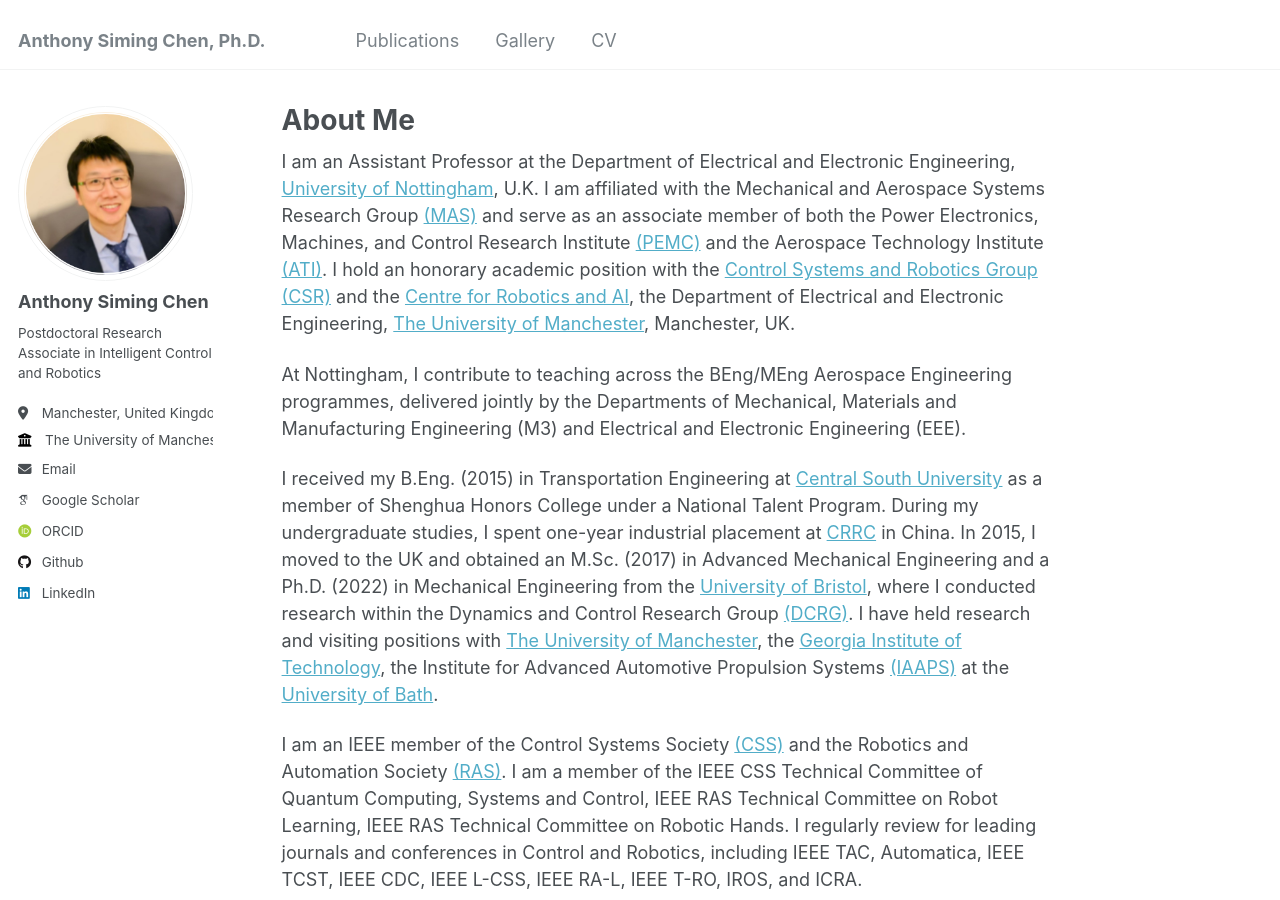
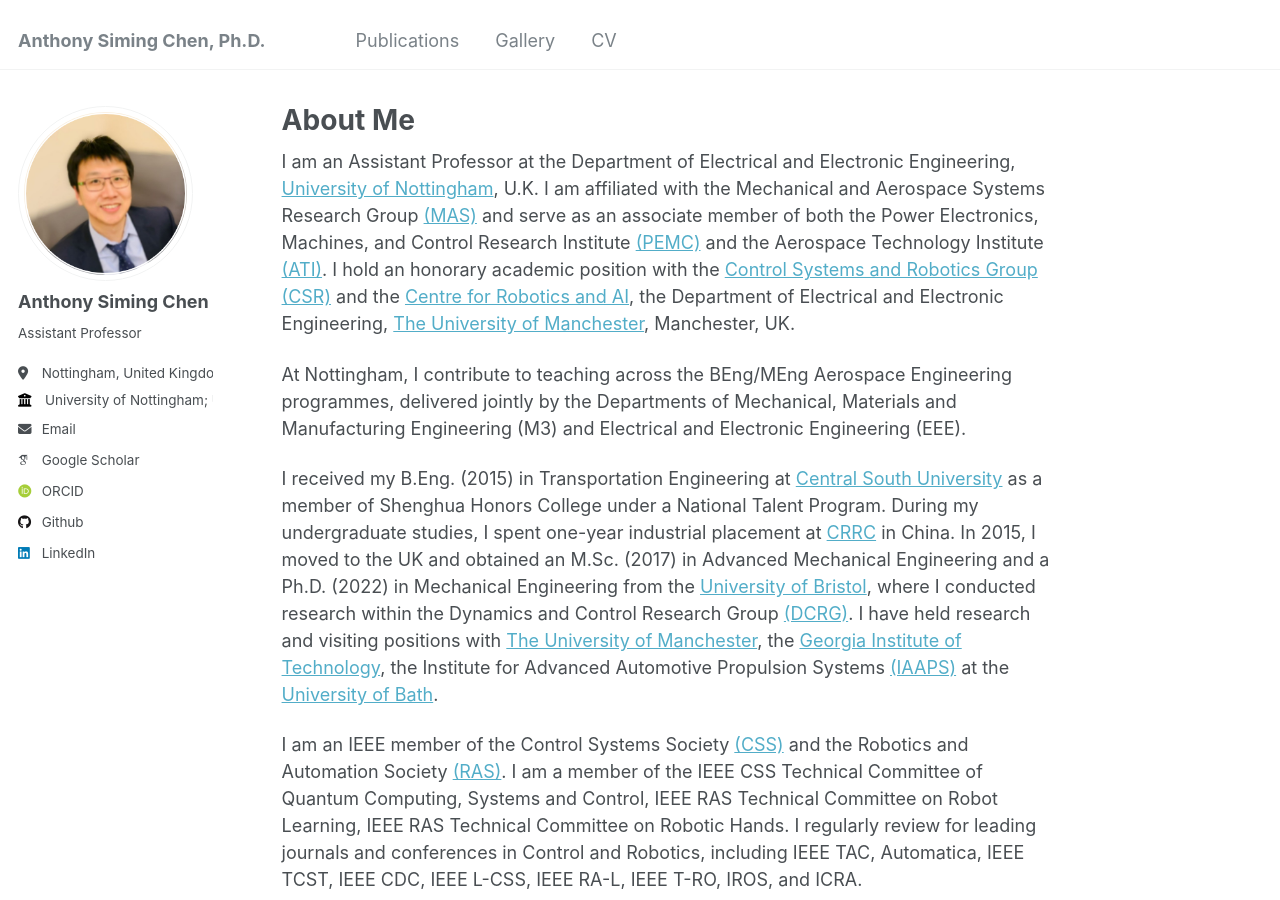
Before and after one commit to Anthony-S-Chen/Anthony-S-Chen.github.io, a Jekyll site: the page built from _pages/about.md, in a window 1280 px wide and 900 px high. Built offline with Jekyll 4.4.1, drawn with Linux system fonts in a browser that asks for light colours; some web fonts are replaced.

Commit message:
Update _config.yml

```diff
--- a/_config.yml
+++ b/_config.yml
@@ -24,9 +24,9 @@ author:
   avatar           : "Chen_happy.png"
   name             : "Anthony Siming Chen"
   pronouns         : # example: "she/her"
-  bio              : "Postdoctoral Research Associate in Intelligent Control and Robotics"
-  location         : "Manchester, United Kingdom"
-  employer         : "The University of Manchester"
+  bio              : "Assistant Professor"
+  location         : "Nottingham, United Kingdom"
+  employer         : "University of Nottingham; University of Manchester"
   uri              : # URL
   email            : "siming.chen@manchester.ac.uk"
 
```
